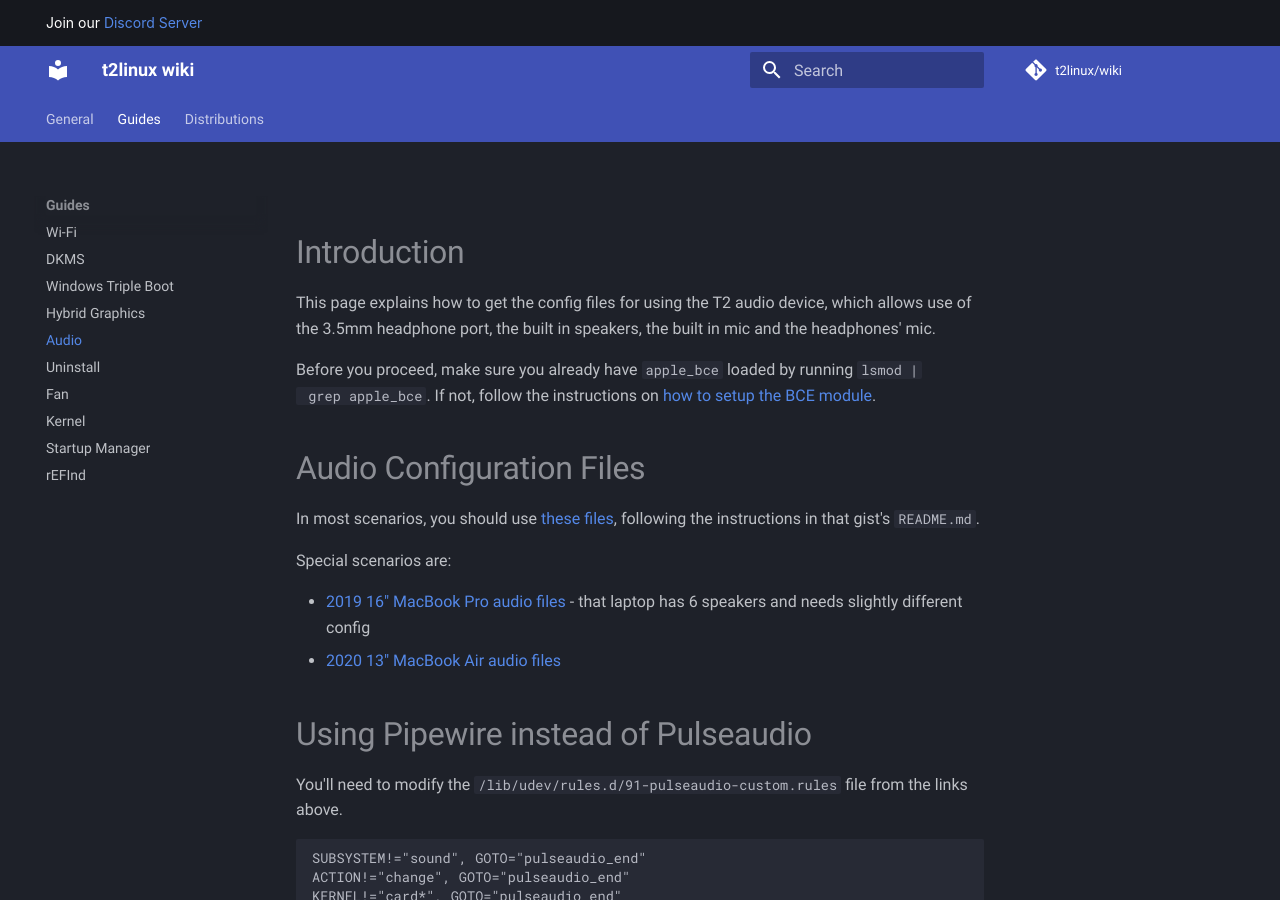
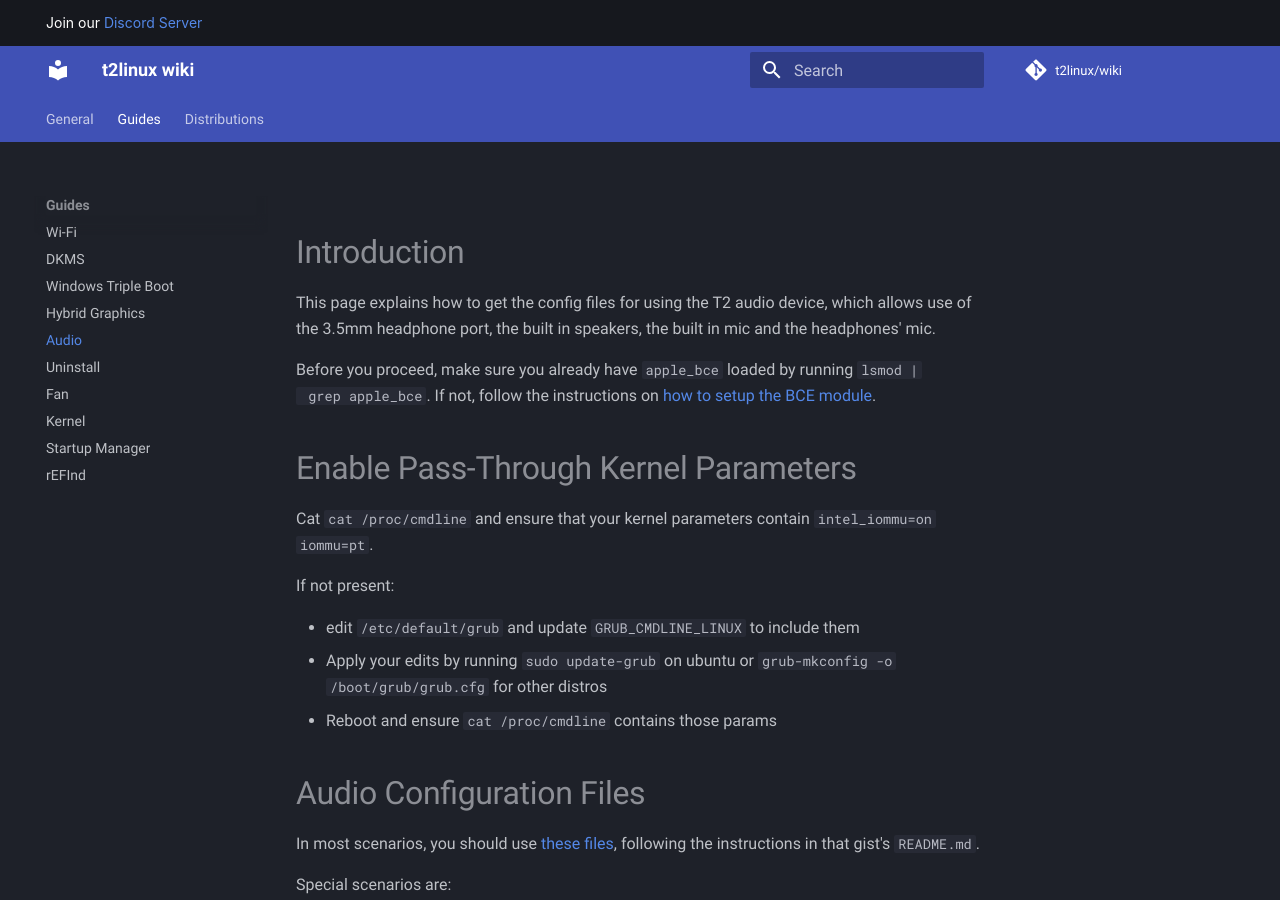
Before and after one commit to t2linux/wiki, an MkDocs documentation site: the page built from docs/guides/audio-config.md, in a window 1280 px wide and 900 px high. Built offline with MkDocs 1.6.1 and Material for MkDocs 9.7.7, drawn with Linux system fonts in a browser that asks for light colours; comment, search, counter and statistics services are not loaded.

Commit message:
Update audio-config.md

```diff
--- a/docs/guides/audio-config.md
+++ b/docs/guides/audio-config.md
@@ -3,6 +3,16 @@
 This page explains how to get the config files for using the T2 audio device, which allows use of the 3.5mm headphone port, the built in speakers, the built in mic and the headphones' mic.
 
 Before you proceed, make sure you already have `apple_bce` loaded by running `lsmod | grep apple_bce`. If not, follow the instructions on [how to setup the BCE module](https://wiki.t2linux.org/guides/dkms/#installing-modules).
+
+# Enable Pass-Through Kernel Parameters
+
+Cat `cat /proc/cmdline` and ensure that your kernel parameters contain `intel_iommu=on iommu=pt`.
+
+If not present:
+
+- edit `/etc/default/grub` and update `GRUB_CMDLINE_LINUX` to include them
+- Apply your edits by running `sudo update-grub` on ubuntu or `grub-mkconfig -o /boot/grub/grub.cfg` for other distros
+- Reboot and ensure `cat /proc/cmdline` contains those params
 
 # Audio Configuration Files
 
```
